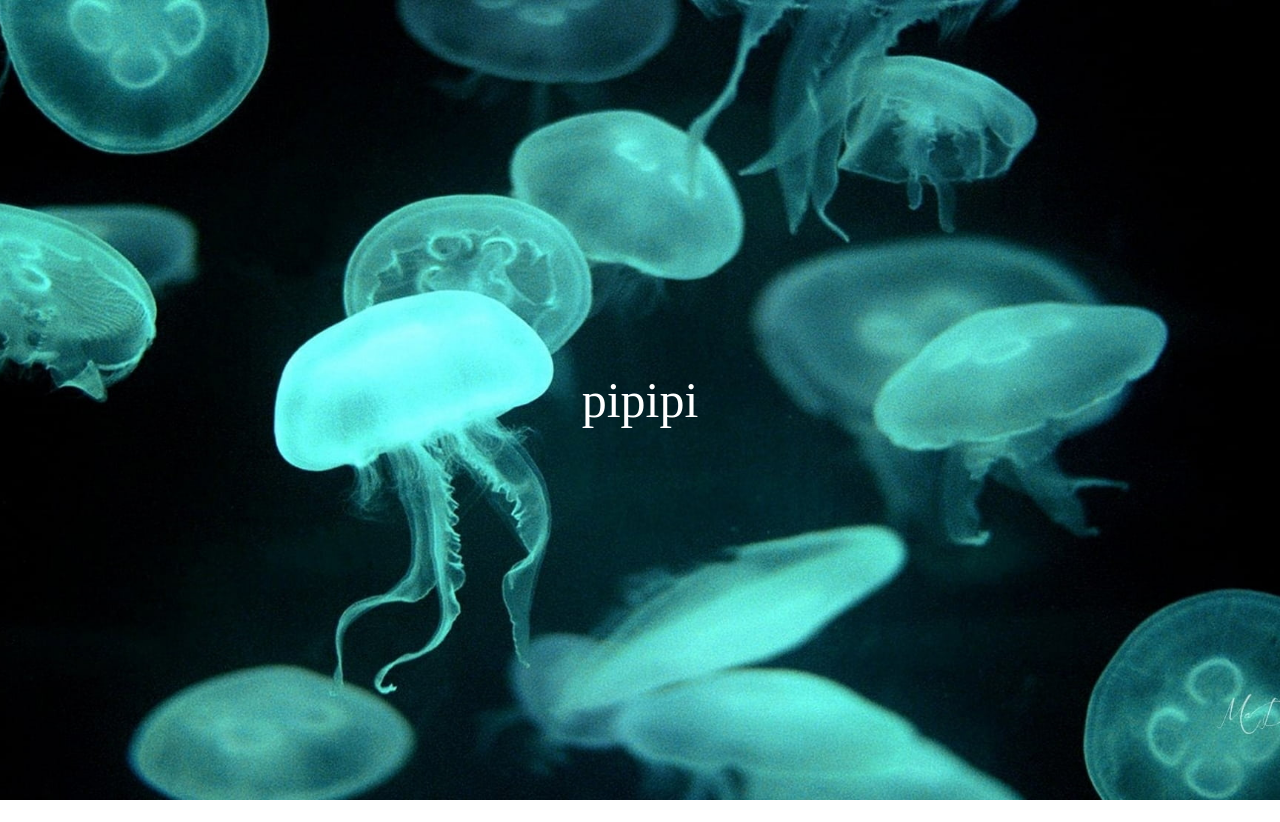
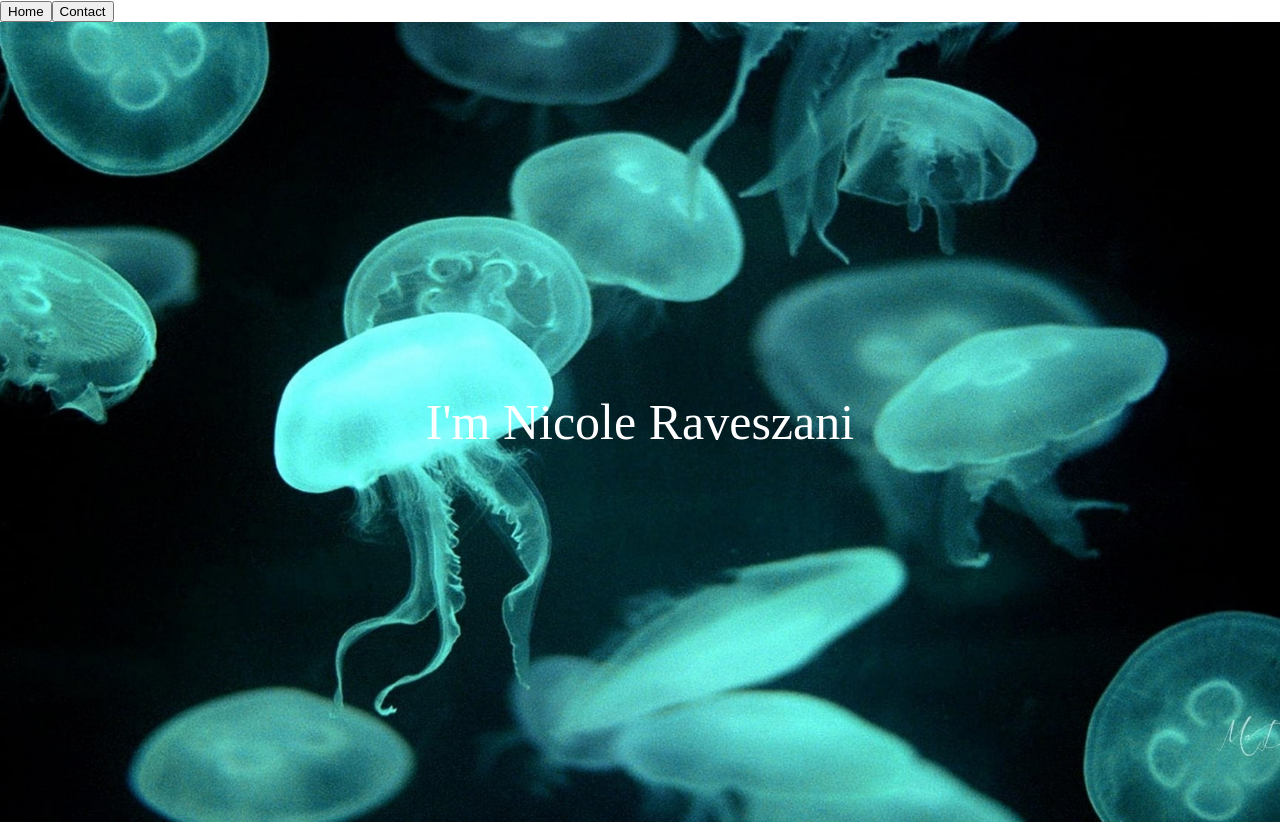
Before and after one commit to nravesz/Portfolio, a React (Create React App) app in the folder front/: page /home in a window 1280 px wide. Before the commit the page ends 800 px from the top, so only its background shows below. Built offline with nearby package versions, Linux system fonts and the light colour scheme.

Commit message:
feature f (NavBar): funtional navbar, but is ugly :P

```diff
--- a/front/src/App.tsx
+++ b/front/src/App.tsx
@@ -1,7 +1,7 @@
 import React from 'react';
 import ReactDOM from "react-dom/client";
 import { BrowserRouter, Routes, Route } from "react-router-dom";
-import { Home } from "./components/home";
+import { NavBar } from "../src/components/base";
 import { HomePage, ContactPage } from './pages';
 
 function App() {
@@ -9,7 +9,10 @@ function App() {
     // <div className="App">
     //   <Home />
     // </div>
+    <div>
+
       <BrowserRouter>
+        <NavBar />
         <Routes>
           <Route>
             <Route index element={<HomePage />} />
@@ -18,6 +21,8 @@ function App() {
           </Route>
         </Routes>
     </BrowserRouter>
+
+    </div>
   );
 }
 
--- /dev/null
+++ b/front/src/components/base/NavBar.tsx
@@ -0,0 +1,22 @@
+import { useNavigate } from "react-router-dom";
+
+const NavBar = () => {
+    const navigate = useNavigate();
+
+    function handleClick(route: string) {
+        navigate(`/${route}`);
+    };
+
+    return (
+        <div>
+            <button onClick={() => handleClick("home")}>
+                Home
+            </button>
+            <button onClick={() => handleClick("contact")}>
+                Contact
+            </button>
+        </div>
+    );
+};
+
+export default NavBar;
--- /dev/null
+++ b/front/src/components/base/index.ts
@@ -0,0 +1,3 @@
+import NavBar from "./NavBar";
+
+export { NavBar };
--- a/front/src/components/home/Home.tsx
+++ b/front/src/components/home/Home.tsx
@@ -4,7 +4,7 @@ import "./styles/Home.scss";
 const Home = () => {
     return (
         <div className="home-div">
-            <p className="title-text">pipipi</p>
+            <p className="title-text">I'm Nicole Raveszani</p>
         </div>
     );
 };
```
Lines whose indentation alone changed are shown as unchanged.
